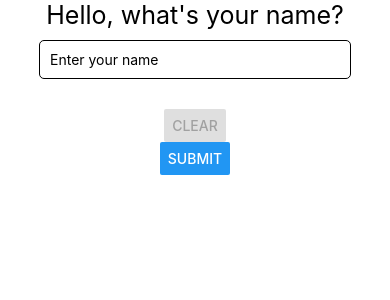
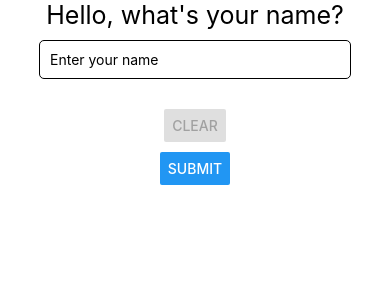
Before and after one commit to antonio-digiteer/mobile-exercise, a React Native app: screen / in a window 390 px wide. Shown: the top 300 px of the page. Built offline with nearby package versions, Linux system fonts and the light colour scheme.

Commit message:
Minor UI changes

```diff
--- a/App.tsx
+++ b/App.tsx
@@ -172,7 +172,8 @@ const styles = StyleSheet.create({
     flexDirection: "column",
     alignItems: "center",
     marginTop: 20,
-    marginBottom: 20
+    marginBottom: 20,
+    gap: 10
   },
   button: {
     marginTop: 20,
```
